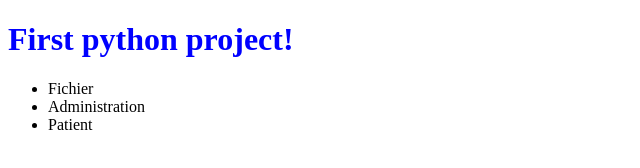
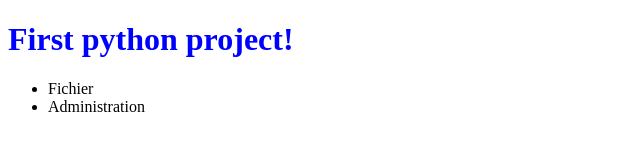
Before and after one commit to nfgueye/pythonWebApp, a plain HTML site: page index.html in a window 1280 px wide. Shown: the full height of the page, 0-640 px from the left. Drawn offline with Linux system fonts and the light colour scheme.

Commit message:
remove nav Patient

```diff
--- a/index.html
+++ b/index.html
@@ -12,7 +12,7 @@
             <ul>
                 <li>Fichier</li>
                 <li>Administration</li>
-                 <li>Patient</li>
+
             </ul>
         </nav>
         <div id="main"></div>
```
